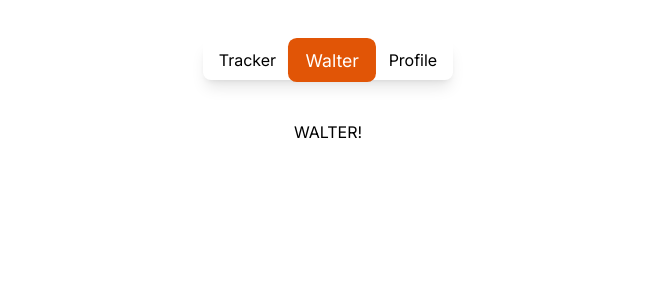
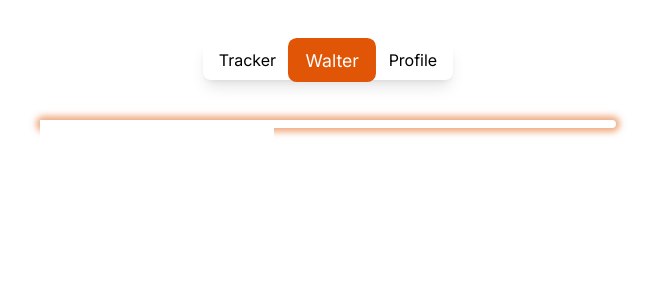
Before and after one commit to natelalor/resumate, a Next.js app: page /walter in a window 1280 px wide. Shown: the top 300 px of the page, without its empty margins (312-967 px from the left). Built offline with nearby package versions, Linux system fonts and the light colour scheme.

Commit message:
started walter page structure

```diff
--- a/src/app/walter/page.tsx
+++ b/src/app/walter/page.tsx
@@ -13,11 +13,16 @@ export default function Walter() {
       <div>
         <MainNav activeTab={activeTab as 'tracker' | 'walter' | 'profile'} />
       </div>
-      <div>
-        <p>
-            WALTER!
-        </p>
+      {/* body container */}
+      <div className="flex items-center max-w-xl w-full shadow-orange rounded-2xl">
+        {/* chat text bar */}
+        <div className="flex bg-theme-orange h-2">
+          <form>
+            <input></input>
+          </form>
+        </div>
       </div>
+
     </main>
   );
 }
```
